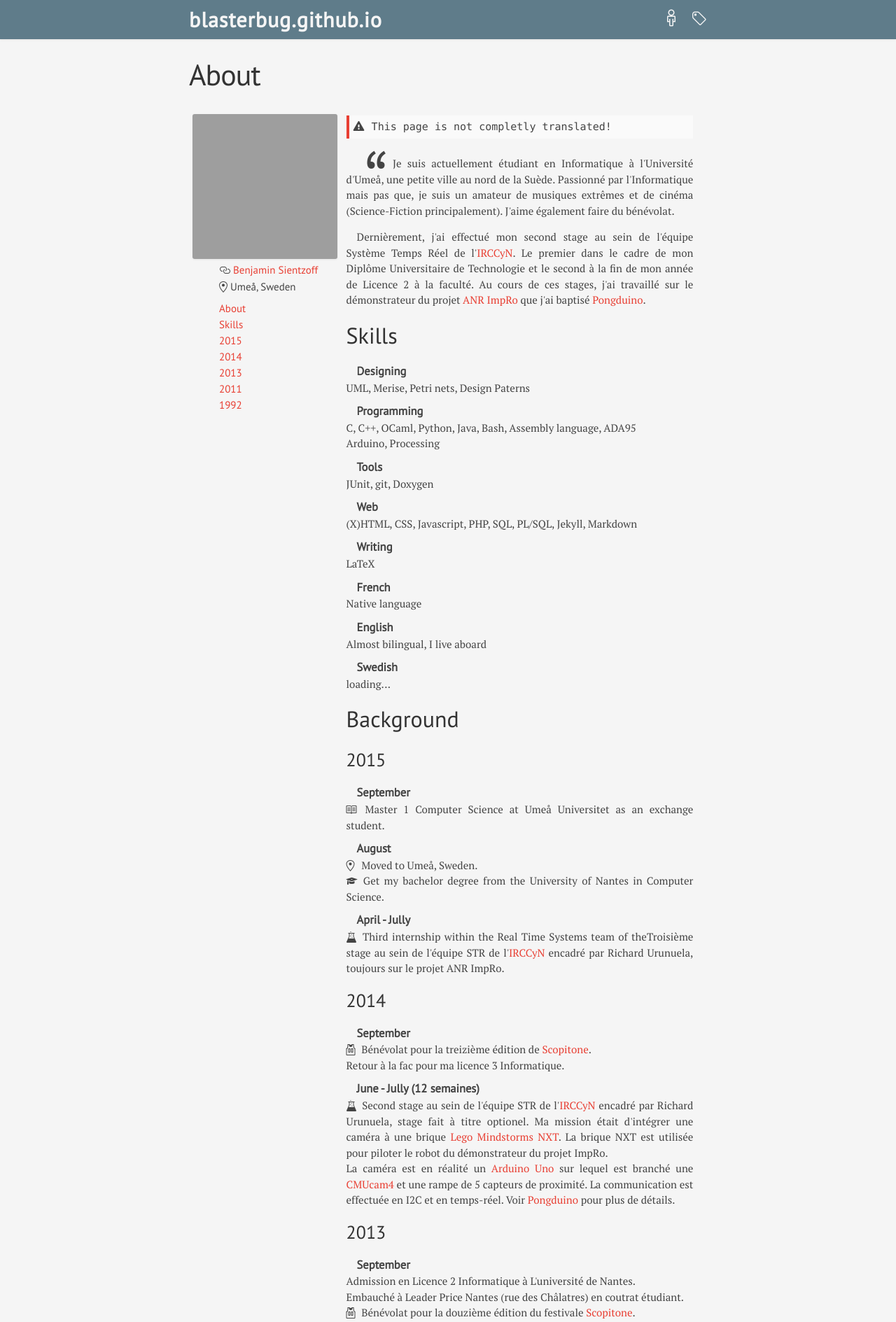
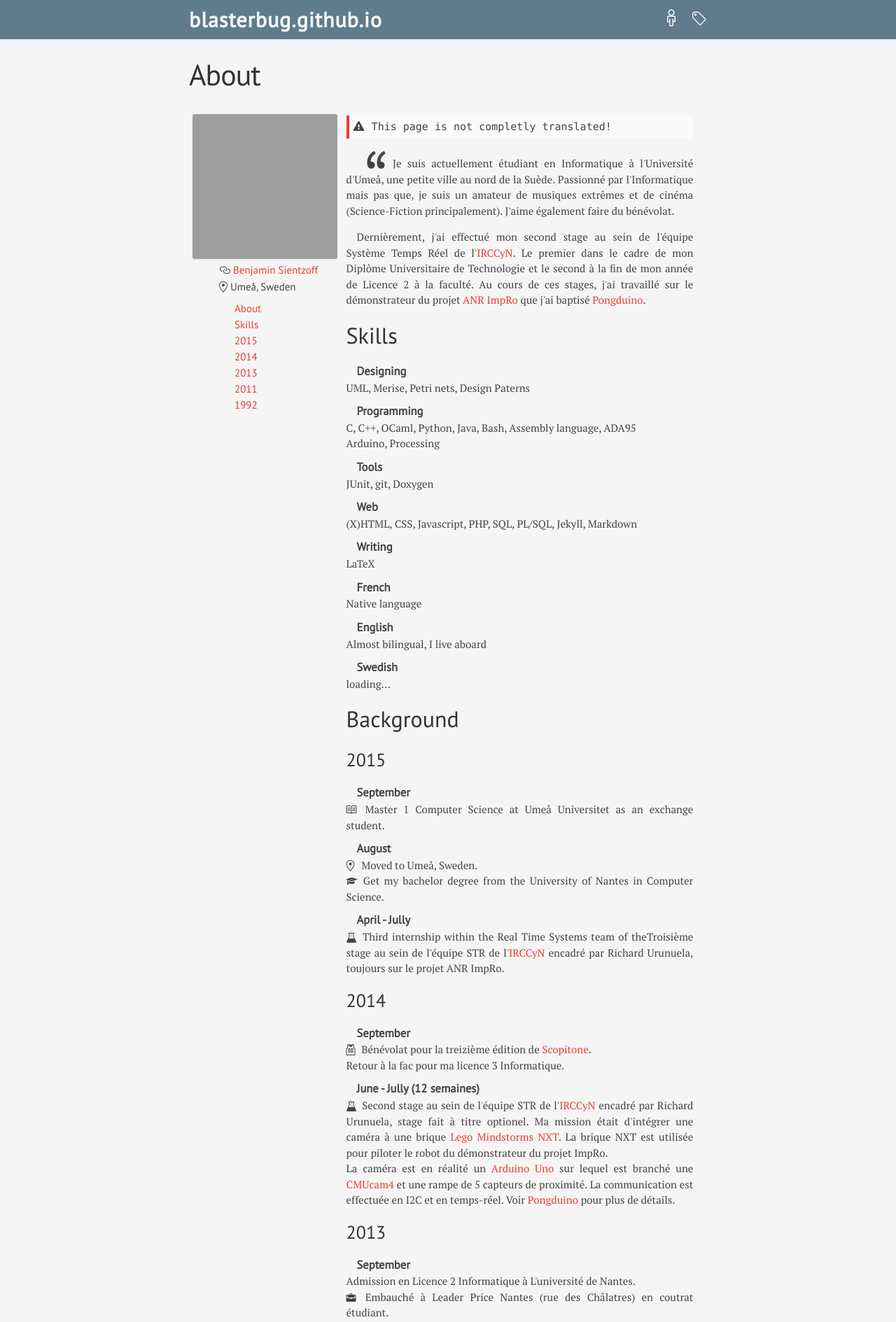
Before and after one commit to blasterbug/blasterbug.github.io, a Jekyll site: the page built from curriculum.md, in a window 1280 px wide. Shown: the top 1889 px of the page at 70% size. Built offline with Jekyll 4.4.1, drawn with Linux system fonts in a browser that asks for light colours; some web fonts are replaced; Markdown is read by kramdown in place of the engine named in the settings; grey boxes are pictures that could not be loaded.

Commit message:
CV eyecandy

```diff
--- a/_sass/_curriculum.scss
+++ b/_sass/_curriculum.scss
@@ -50,6 +50,9 @@
     display: block;
 }
 
+#menu li {
+    padding-left : 22px;
+}
 
 /**
  * curriculum content
--- a/curriculum.md
+++ b/curriculum.md
@@ -107,7 +107,10 @@
   <dl>
     <dt>September</dt>
     <dd>Admission en Licence 2 Informatique à L'université de Nantes.</dd>
-    <dd>Embauché à Leader Price Nantes (rue des Châlatres) en coutrat étudiant.</dd>
+    <dd>
+      <span class="octicon octicon-briefcase"></span>
+      Embauché à Leader Price Nantes (rue des Châlatres) en coutrat étudiant.
+    </dd>
     <dd>
       <span class="octicon octicon-jersey"></span>
       Bénévolat pour la douzième édition du festivale <a href="http://www.scopitone.org/" target="_blank" title="Scoptione" >Scopitone</a>.
@@ -140,7 +143,7 @@
   <dl>
     <dt>June</dt>
     <dd>
-      <span class="octicon octicon-watch"></span>
+      <span class="octicon octicon-package"></span>
       Born after nine extra days <i>in utero</i>.
     </dd>
   </dl>
```
